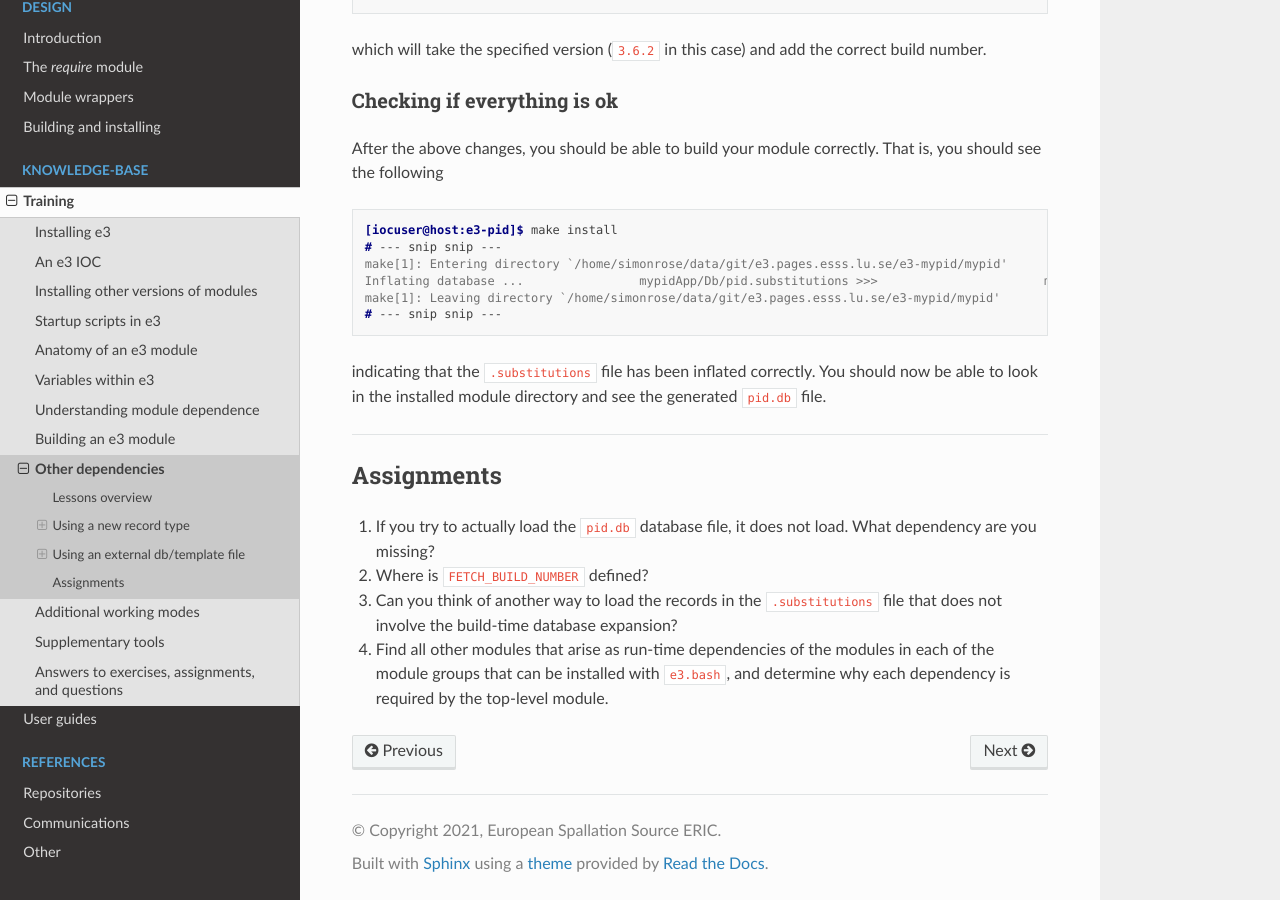
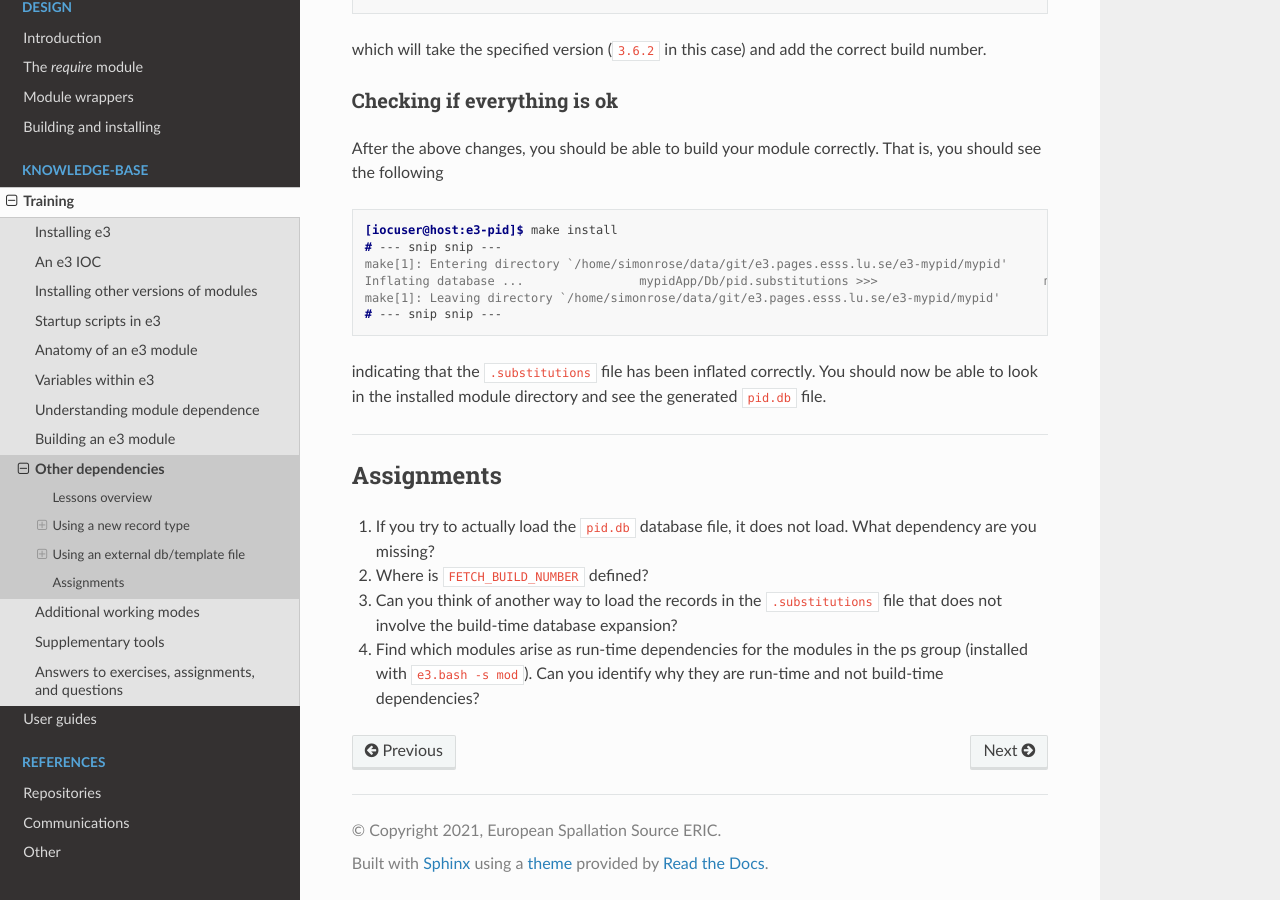
Before and after one commit to ttkorhonen/e3pages, a Sphinx documentation site: the page built from docs/kb/training/workbook/9_other_deps.md, in a window 1280 px wide and 900 px high, scrolled down 4956 px. Built offline with Sphinx 7.4.7 and the Read the Docs theme 2.0.0, drawn with Linux system fonts in a browser that asks for light colours.

Commit message:
Updated last question

```diff
--- a/docs/kb/training/workbook/9_other_deps.md
+++ b/docs/kb/training/workbook/9_other_deps.md
@@ -213,4 +213,4 @@ generated `pid.db` file.
 1. If you try to actually load the `pid.db` database file, it does not load. What dependency are you missing?
 2. Where is `FETCH_BUILD_NUMBER` defined?
 3. Can you think of another way to load the records in the `.substitutions` file that does not involve the build-time database expansion?
-4. Find all other modules that arise as run-time dependencies of the modules in each of the module groups that can be installed with `e3.bash`, and determine why each dependency is required by the top-level module.
+4. Find which modules arise as run-time dependencies for the modules in the ps group (installed with `e3.bash -s mod`). Can you identify why they are run-time and not build-time dependencies?
```
